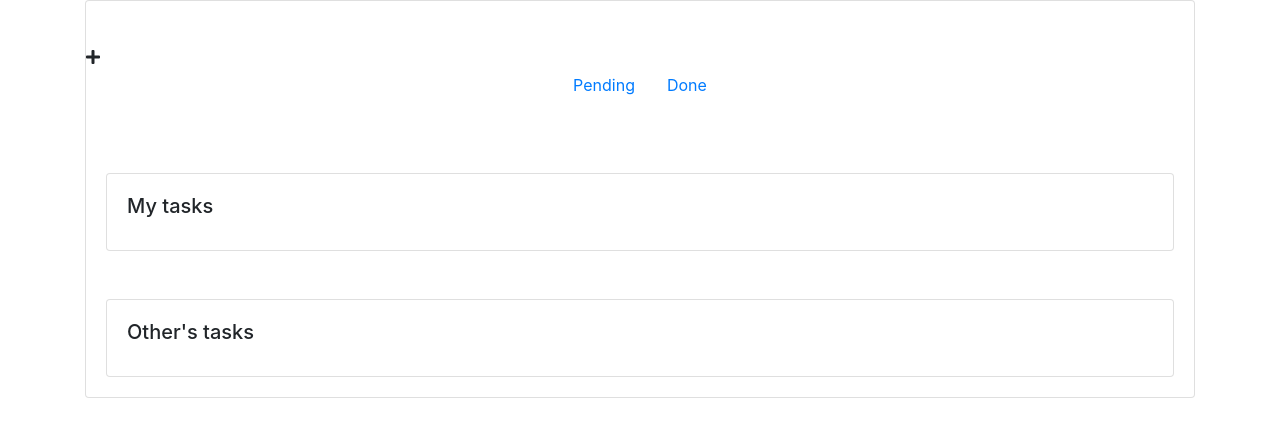
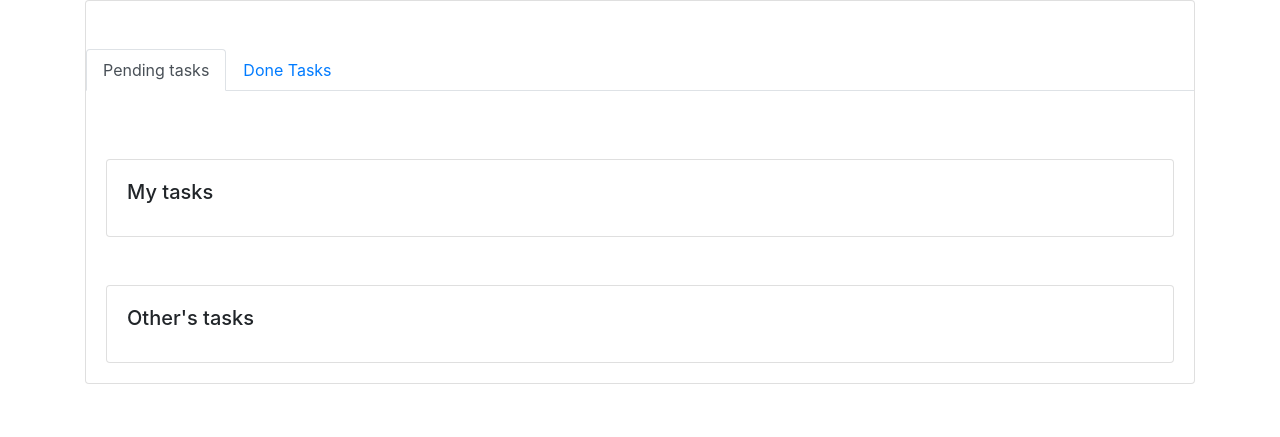
Before and after one commit to carlosap256/task_list, a Django app: page / in a window 1280 px wide. Shown: the part 63-500 px from the top of the page. Run offline with Django 3.2, Linux system fonts and the light colour scheme; the visitor is signed in with stand-in values (Sample User, id 1); data that the repository does not hold is empty; some libraries are stand-ins or nearby versions.

Commit message:
Render done tasks in templates

```diff
--- a/online_manager/task_list/templates/index.html
+++ b/online_manager/task_list/templates/index.html
@@ -6,26 +6,44 @@
 
 <div class="container">
     <div class="card pt-5">
-        <i class="fas fa-plus"></i>
-        <ul class="nav justify-content-center">
+
+
+
+        <ul class="nav nav-tabs">
             <li class="nav-item">
-                <a class="nav-link active" href="#">Pending</a>
+                <a class="nav-link active" id="pending-tab" data-toggle="tab" href="#pending" role="tab"
+                   aria-controls="pending" aria-selected="true">Pending tasks</a>
             </li>
             <li class="nav-item">
-                <a class="nav-link" href="#">Done</a>
+                <a class="nav-link" id="done-tab" data-toggle="tab" href="#done" role="tab" aria-controls="done"
+                   aria-selected="false">Done Tasks</a>
             </li>
         </ul>
 
-        <div class="card-body">
+        <div class="tab-content" id="myTabContent">
+            <div class="tab-pane fade show active" id="pending" role="tabpanel" aria-labelledby="pending-tab">
+                <div class="card-body">
+                    <div class="pt-5">
+                        {% include "partials/task_list_section.html" with section_owner_title='My tasks' task_list=filtered_tasks.mine_pending %}
+                    </div>
+                    <div class="pt-5">
+                        {% include "partials/task_list_section.html" with section_owner_title="Other's tasks" task_list=filtered_tasks.others_pending %}
+                    </div>
+                </div>
 
-            <div class="pt-5">
-            {% include "partials/task_list_section.html" with section_owner_title='My tasks' task_list=filtered_tasks.mine_pending %}
             </div>
-            <div class="pt-5">
-            {% include "partials/task_list_section.html" with section_owner_title="Other's tasks" task_list=filtered_tasks.others_pending %}
+            <div class="tab-pane fade" id="done" role="tabpanel" aria-labelledby="done-tab">
+                <div class="card-body">
+                    <div class="pt-5">
+                        {% include "partials/task_list_section.html" with section_owner_title='My tasks' task_list=filtered_tasks.mine_done %}
+                    </div>
+                    <div class="pt-5">
+                        {% include "partials/task_list_section.html" with section_owner_title="Other's tasks" task_list=filtered_tasks.others_done %}
+                    </div>
+                </div>
             </div>
+        </div>
 
-        </div>
     </div>
 </div>
 
--- /dev/null
+++ b/online_manager/task_list/templates/partials/add_task.html
@@ -0,0 +1 @@
+<i class="fas fa-plus"></i>
```
